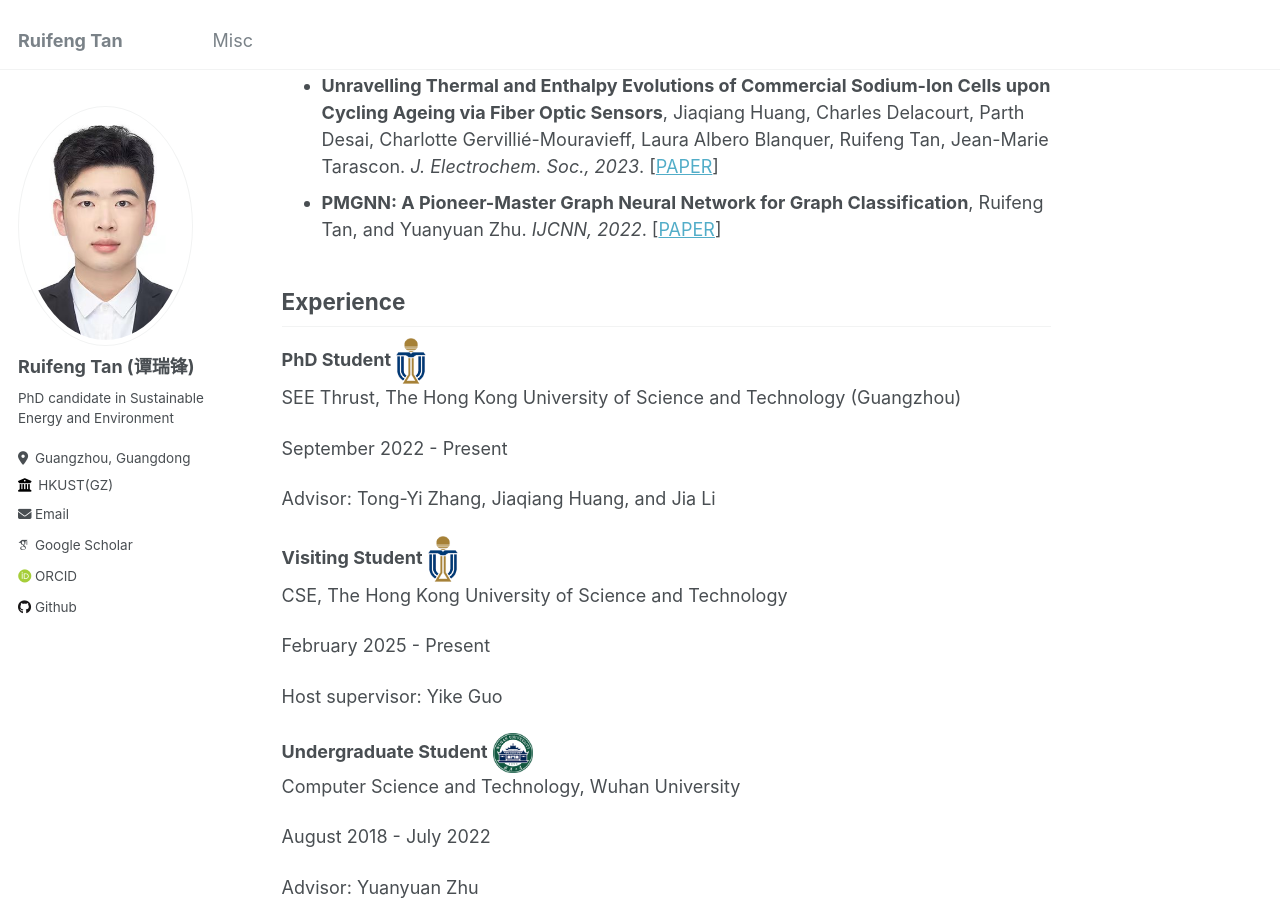
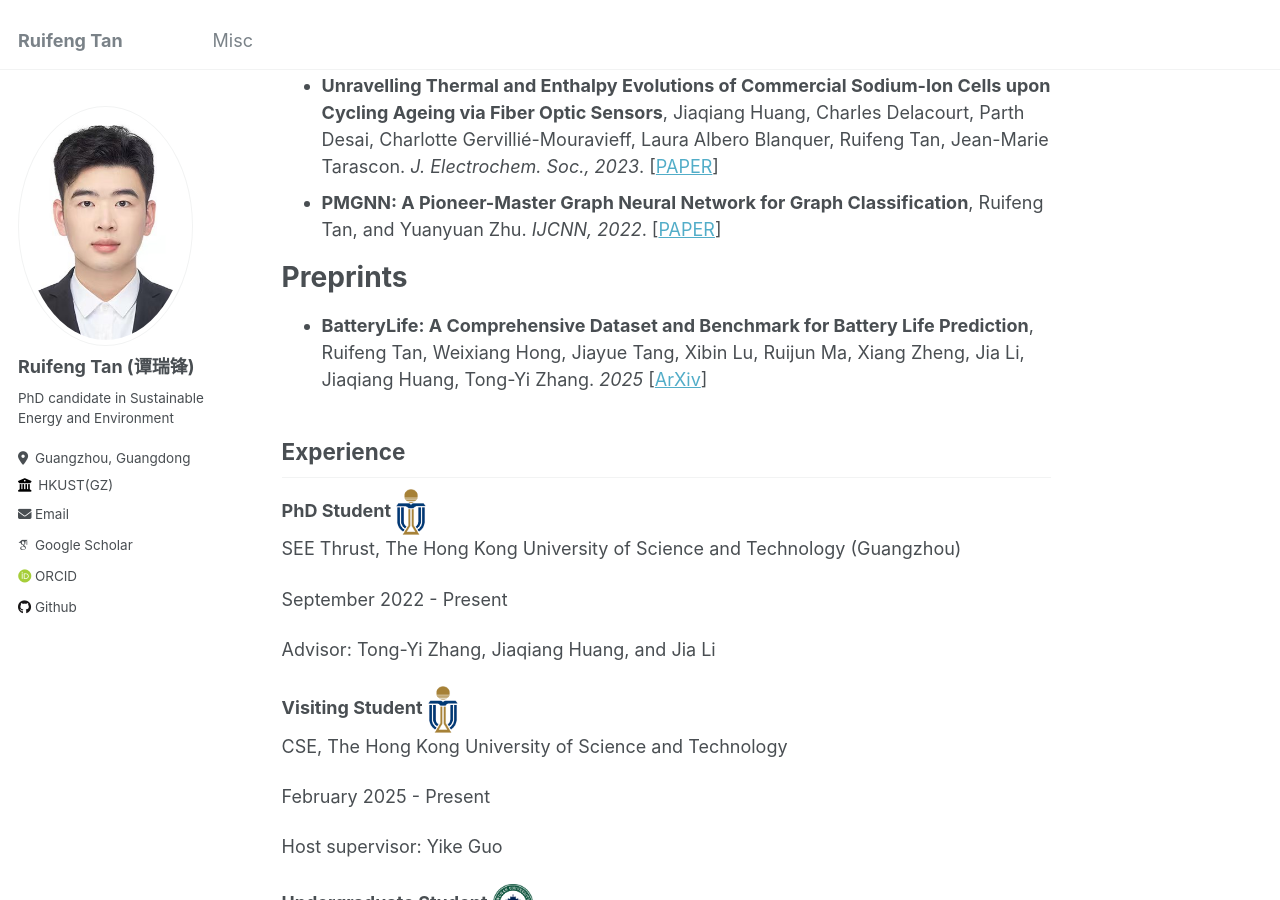
Before and after one commit to Ruifeng-Tan/Ruifeng-Tan.github.io, a Jekyll site: the page built from _pages/about.md, in a window 1280 px wide and 900 px high, scrolled down 1214 px. Built offline with Jekyll 4.4.1, drawn with Linux system fonts in a browser that asks for light colours; some web fonts are replaced.

Commit message:
add a preprint

```diff
--- a/_pages/about.md
+++ b/_pages/about.md
@@ -32,6 +32,10 @@ My current research interest lies in AI for batteries, especially domain-knowled
 - **Unravelling Thermal and Enthalpy Evolutions of Commercial Sodium-Ion Cells upon Cycling Ageing via Fiber Optic Sensors**, Jiaqiang Huang, Charles Delacourt, Parth Desai, Charlotte Gervillié-Mouravieff, Laura Albero Blanquer, Ruifeng Tan, Jean-Marie Tarascon. *J. Electrochem. Soc., 2023*. [[PAPER](https://iopscience.iop.org/article/10.1149/1945-7111/acf625)]
 - **PMGNN: A Pioneer-Master Graph Neural Network for Graph Classification**, Ruifeng Tan, and Yuanyuan Zhu. *IJCNN, 2022*. [[PAPER](https://ieeexplore.ieee.org/document/9892849)]
 
+# Preprints
+
+- **BatteryLife: A Comprehensive Dataset and Benchmark for Battery Life Prediction**, Ruifeng Tan, Weixiang Hong, Jiayue Tang, Xibin Lu, Ruijun Ma, Xiang Zheng, Jia Li, Jiaqiang Huang, Tong-Yi Zhang. *2025* [[ArXiv](https://arxiv.org/abs/2502.18807)]
+
 ## Experience
 
 **PhD Student**  <img src="../images/HKUSTGZ.png" alt="HKUSTGZ Logo" width="30" style="vertical-align: middle;"/>
```
